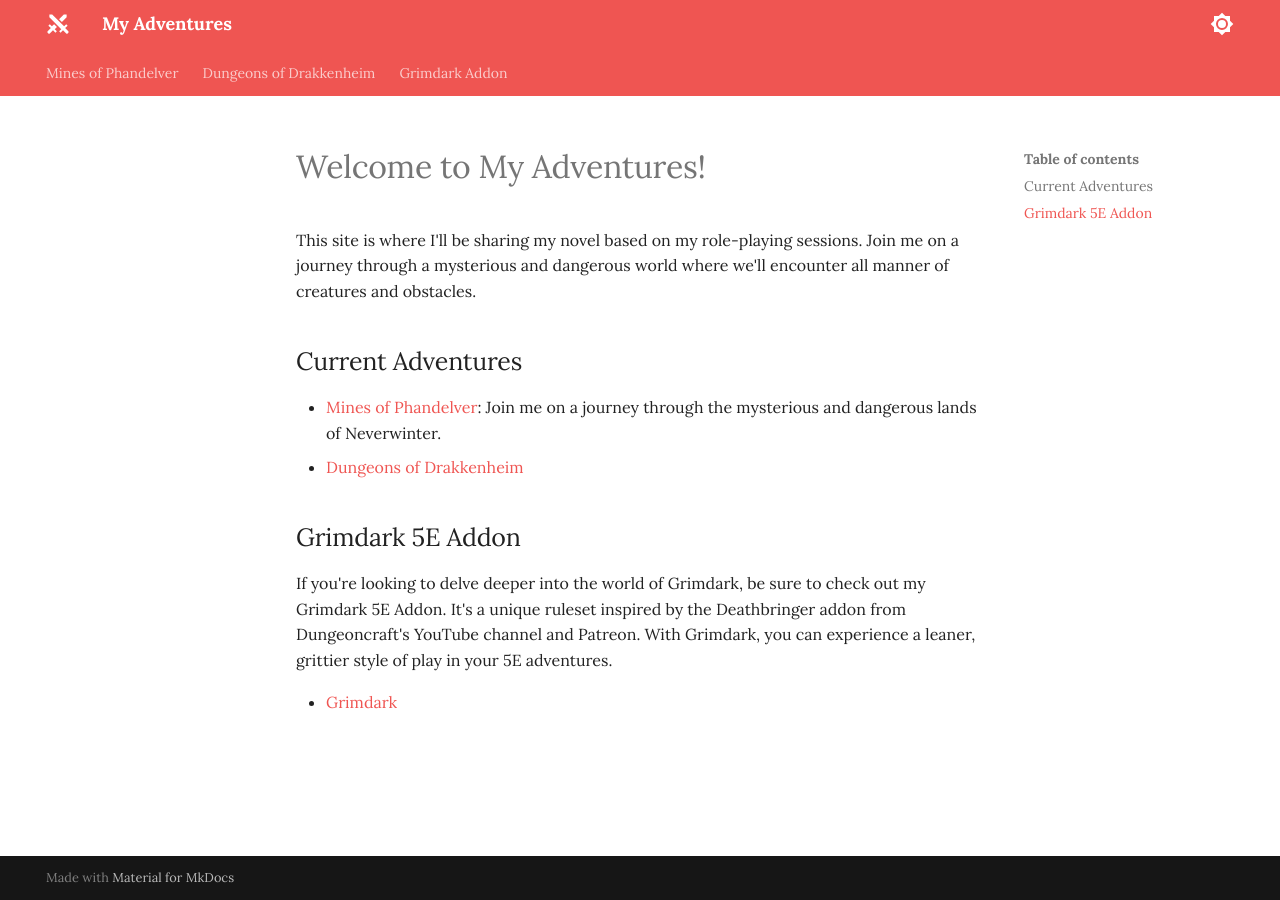
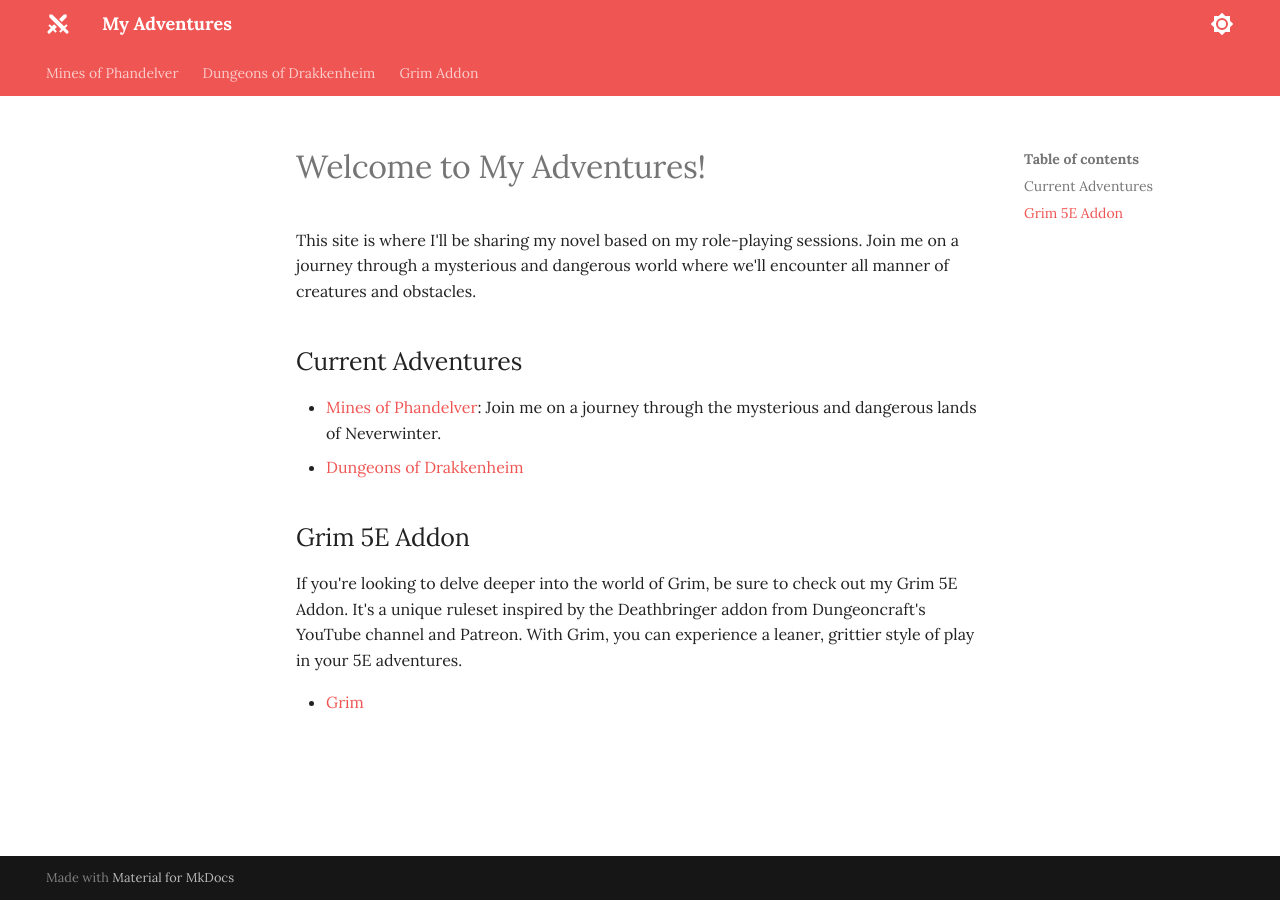
Before and after one commit to jonasmcferreira/adventures, an MkDocs documentation site: the page built from docs/index.md, in a window 1280 px wide. Built offline with MkDocs 1.6.1 and Material for MkDocs 9.7.7, drawn with Linux system fonts in a browser that asks for light colours.

Commit message:
renamed docs/grimherald/.DS_Store -> docs/grim/.DS_Store renamed docs/grimherald/deathbringer1.txt -> docs/grim/deathbringer1.txt renamed docs/grimherald/deathbringer2.txt -> docs/grim/deathbringer2.txt renamed docs/grimherald/grimherald.md -> docs/grim/grim.md renamed docs/grimherald/images/castle.png -> docs/grim/images/castle.png renamed docs/grimherald/images/divider.png -> docs/grim/images/divider.png renamed docs/grimherald/images/rogue.png -> docs/grim/images/rogue.png renamed docs/grimherald/images/sword.png -> docs/grim/images/sword.png renamed docs/grimherald/images/wizard.png -> docs/grim/images/wizard.png modified docs/index.md modified mkdocs.yml

```diff
--- a/docs/index.md
+++ b/docs/index.md
@@ -7,8 +7,8 @@ This site is where I'll be sharing my novel based on my role-playing sessions. J
 - [Mines of Phandelver](phandelver/00/): Join me on a journey through the mysterious and dangerous lands of Neverwinter.
 - [Dungeons of Drakkenheim](drakkenheim/00/)
 
-## Grimdark 5E Addon
+## Grim 5E Addon
 
-If you're looking to delve deeper into the world of Grimdark, be sure to check out my Grimdark 5E Addon. It's a unique ruleset inspired by the Deathbringer addon from Dungeoncraft's YouTube channel and Patreon. With Grimdark, you can experience a leaner, grittier style of play in your 5E adventures.
+If you're looking to delve deeper into the world of Grim, be sure to check out my Grim 5E Addon. It's a unique ruleset inspired by the Deathbringer addon from Dungeoncraft's YouTube channel and Patreon. With Grim, you can experience a leaner, grittier style of play in your 5E adventures.
 
-- [Grimdark](grimdark/grimdark.md)
+- [Grim](grim/grim.md)
--- a/mkdocs.yml
+++ b/mkdocs.yml
@@ -16,8 +16,8 @@ nav:
   - Dungeons of Drakkenheim:
     - Characters: drakkenheim/characters.md
     - Day 0: drakkenheim/00.md
-  - Grimdark Addon:
-    - Grimdark: grimdark/grimdark.md
+  - Grim Addon:
+    - Grim: grim/grim.md
 
 theme:
   name: material
```
Also changed, not shown: docs/grim/deathbringer1.txt (renamed from docs/grimherald/deathbringer1.txt), docs/grim/deathbringer2.txt (renamed from docs/grimherald/deathbringer2.txt), docs/grim/grim.md (renamed from docs/grimherald/grimherald.md), docs/grim/images/castle.png (renamed from docs/grimherald/images/castle.png), docs/grim/images/divider.png (renamed from docs/grimherald/images/divider.png), docs/grim/images/rogue.png (renamed from docs/grimherald/images/rogue.png), docs/grim/images/sword.png (renamed from docs/grimherald/images/sword.png), docs/grim/images/wizard.png (renamed from docs/grimherald/images/wizard.png), 2 other files.
